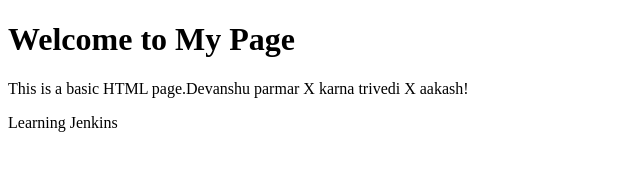
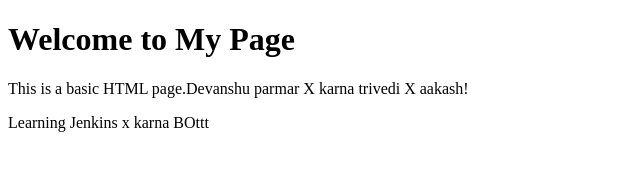
Before and after one commit to DevKrishna009/Jenkins-Testing, a plain HTML site: page index.html in a window 1280 px wide. Shown: the full height of the page, 0-640 px from the left. Drawn offline with Linux system fonts and the light colour scheme.

Commit message:
Update index.html

```diff
--- a/index.html
+++ b/index.html
@@ -6,6 +6,6 @@
 <body>
     <h1>Welcome to My Page</h1>
     <p>This is a basic HTML page.Devanshu parmar X karna trivedi X aakash!</p>
-    <P>Learning Jenkins</P>
+    <P>Learning Jenkins x karna BOttt</P>
 </body>
 </html>
```
